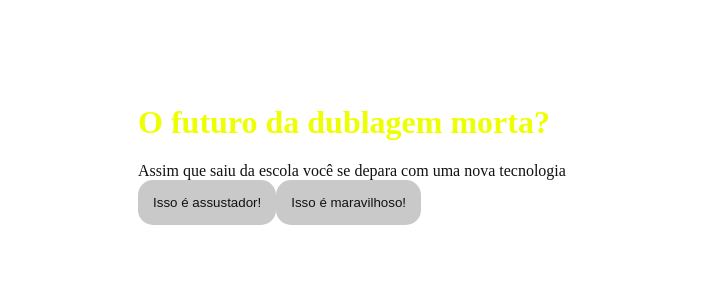
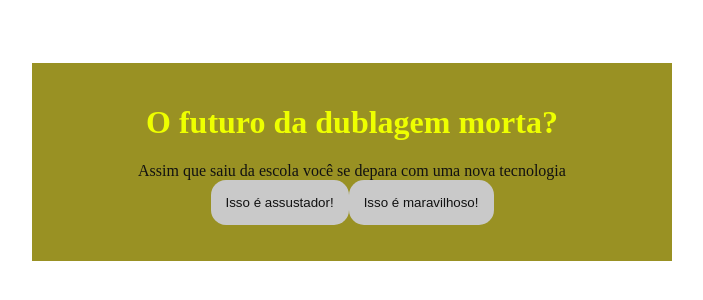
Before and after one commit to FabianoCordioli/Dublagem-Morta, a plain HTML site: page index.html in a window 1280 px wide. Shown: the part 246-546 px from the top of the page, without its empty margins (288-991 px from the left). Drawn offline with Linux system fonts and the light colour scheme.

Commit message:
Atualizar index.html

```diff
--- a/index.html
+++ b/index.html
@@ -7,7 +7,7 @@
     <title>O futuro da dublagem morta?</title>
 </head>
 <body>
-    <div class="Parte1-parteprincipal">
+    <div class="caixa-principal">
         <h1>O futuro da dublagem morta?</h1>
         <div class="caixa-perguntas"></div>
         <div class="caixa-alternativas"></div>
```
